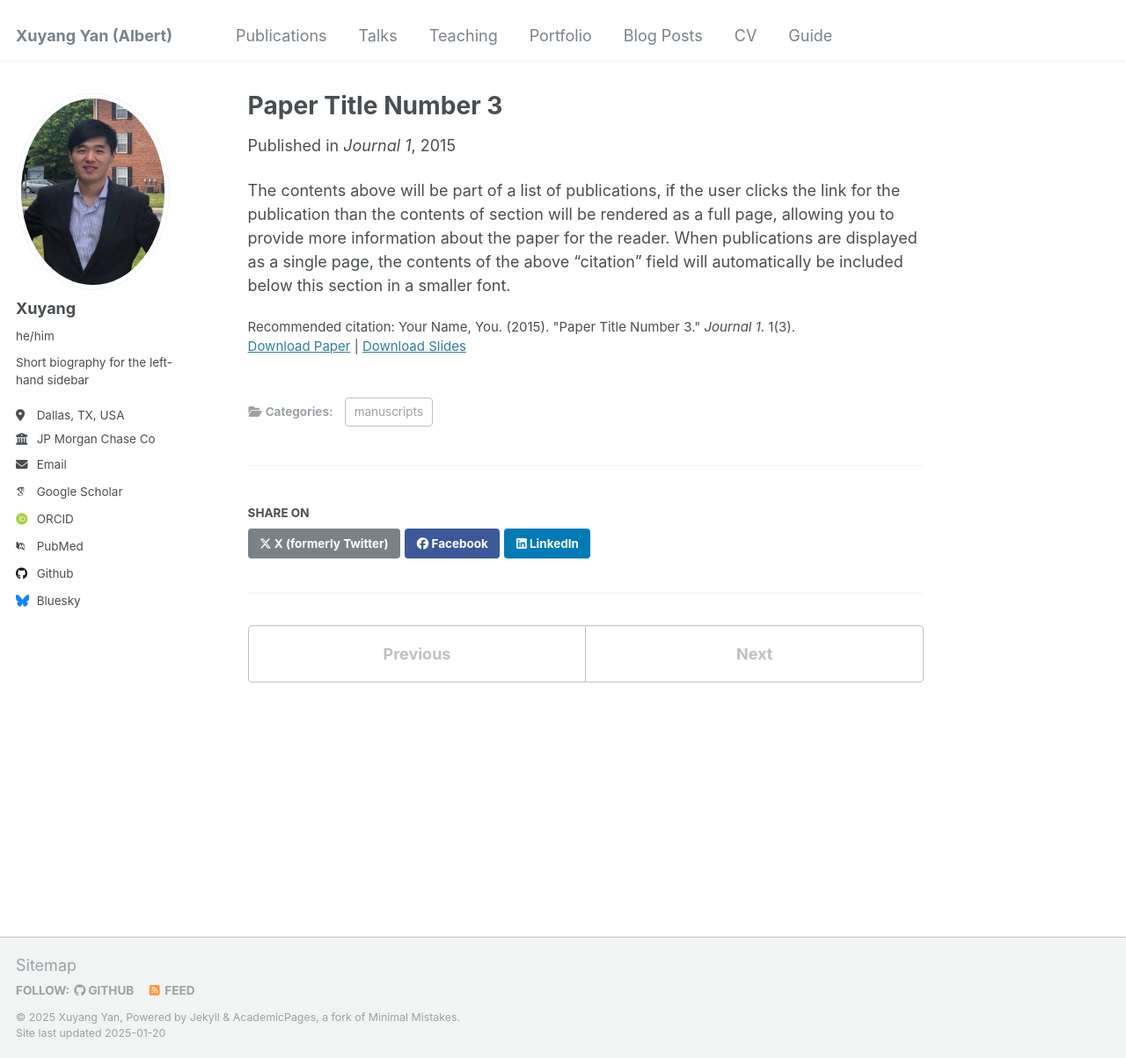
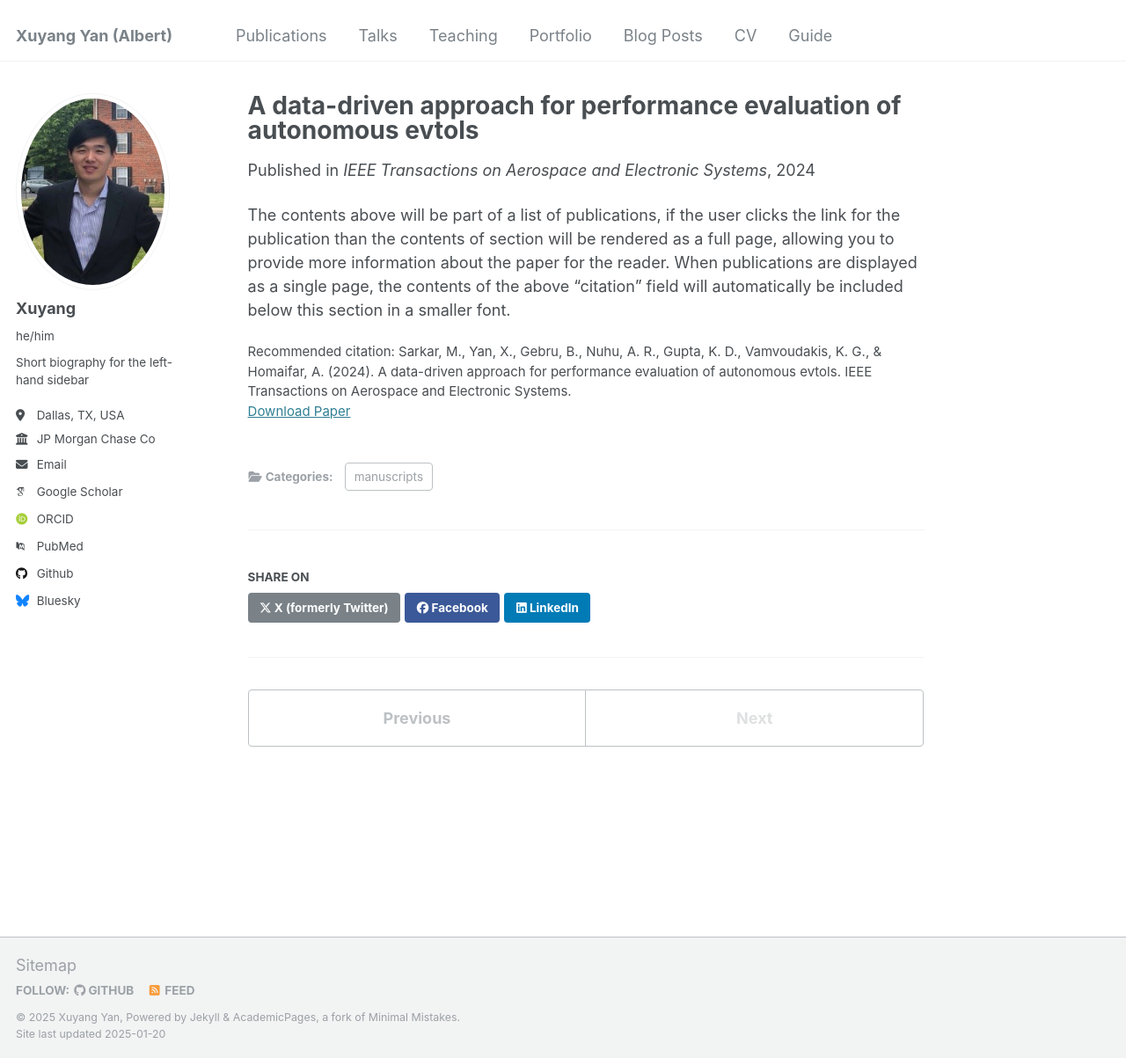
Before and after one commit to XuyangAbert/xuyangabert.github.io, a Jekyll site: the page built from _publications/2015-10-01-paper-title-number-3.md, in a window 1280 px wide and 1203 px high. Shown: the whole window at 88% size. Built offline with Jekyll 4.4.1, drawn with Linux system fonts in a browser that asks for light colours; some web fonts are replaced.

Commit message:
Update 2024-11-07-Paper-1.md

```diff
--- a/_publications/2015-10-01-paper-title-number-3.md
+++ b/_publications/2015-10-01-paper-title-number-3.md
@@ -1,14 +1,12 @@
 ---
-title: "Paper Title Number 3"
+title: "A data-driven approach for performance evaluation of autonomous evtols"
 collection: publications
 category: manuscripts
-permalink: /publication/2015-10-01-paper-title-number-3
-excerpt: 'This paper is about the number 3. The number 4 is left for future work.'
-date: 2015-10-01
-venue: 'Journal 1'
-slidesurl: 'http://academicpages.github.io/files/slides3.pdf'
-paperurl: 'http://academicpages.github.io/files/paper3.pdf'
-citation: 'Your Name, You. (2015). &quot;Paper Title Number 3.&quot; <i>Journal 1</i>. 1(3).'
+permalink: /publication/2024-11-07-Paper-1
+date: 2024-11-07
+venue: 'IEEE Transactions on Aerospace and Electronic Systems'
+paperurl: 'http://xuyangabert.github.io/files/paper1.pdf'
+citation: 'Sarkar, M., Yan, X., Gebru, B., Nuhu, A. R., Gupta, K. D., Vamvoudakis, K. G., & Homaifar, A. (2024). A data-driven approach for performance evaluation of autonomous evtols. IEEE Transactions on Aerospace and Electronic Systems.'
 ---
 
 The contents above will be part of a list of publications, if the user clicks the link for the publication than the contents of section will be rendered as a full page, allowing you to provide more information about the paper for the reader. When publications are displayed as a single page, the contents of the above "citation" field will automatically be included below this section in a smaller font.
```
